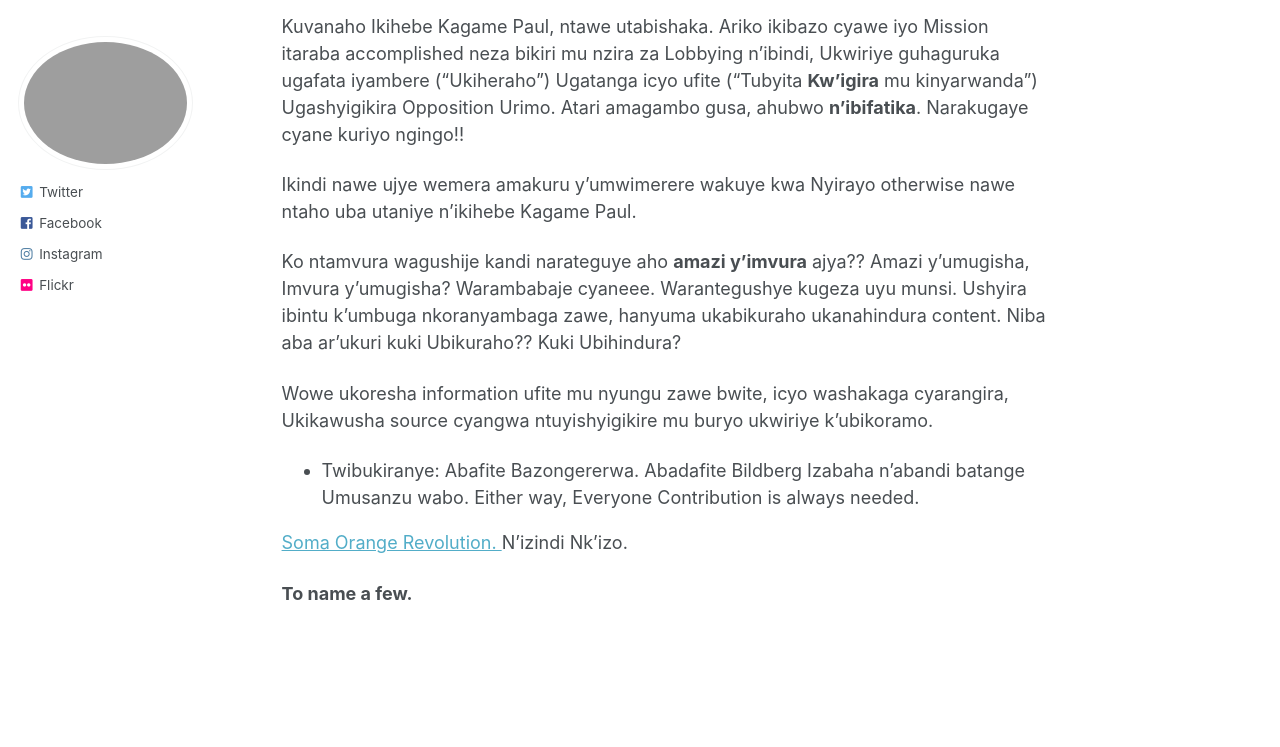
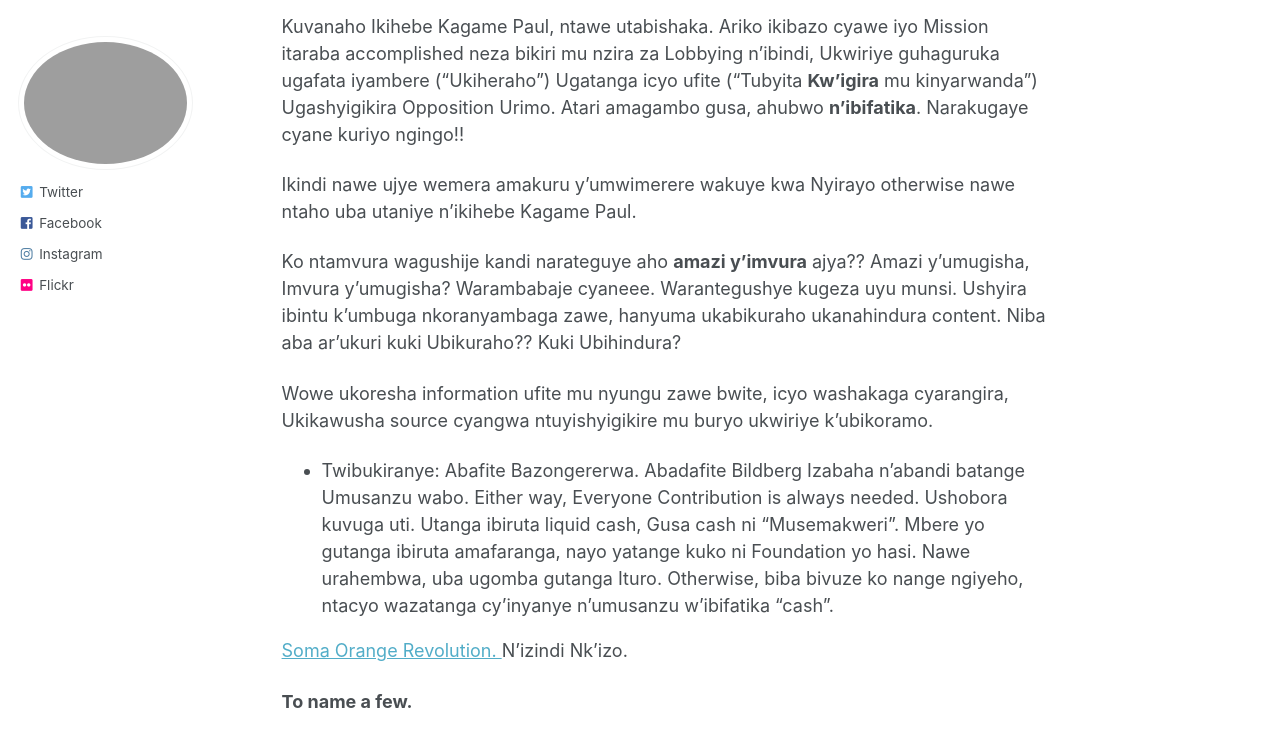
Before and after one commit to phdcsseiden/phdcsseiden.github.io, a Jekyll site: the page built from _pages/Gitwaza.md, in a window 1280 px wide and 900 px high, scrolled down 1092 px. Shown: the top 747 px of the window. Built offline with Jekyll 4.4.1, drawn with Linux system fonts in a browser that asks for light colours.

Commit message:
Update Gitwaza.md

```diff
--- a/_pages/Gitwaza.md
+++ b/_pages/Gitwaza.md
@@ -46,7 +46,7 @@
 Wowe ukoresha information ufite mu nyungu zawe bwite, icyo washakaga cyarangira, Ukikawusha source cyangwa ntuyishyigikire mu buryo ukwiriye k'ubikoramo.
 
 
-- Twibukiranye: Abafite Bazongererwa. Abadafite Bildberg Izabaha n'abandi batange Umusanzu wabo. Either way, Everyone Contribution is always needed.
+- Twibukiranye: Abafite Bazongererwa. Abadafite Bildberg Izabaha n'abandi batange Umusanzu wabo. Either way, Everyone Contribution is always needed. Ushobora kuvuga uti. Utanga ibiruta liquid cash, Gusa cash ni "Musemakweri". Mbere yo gutanga ibiruta amafaranga, nayo yatange kuko ni Foundation yo hasi. Nawe urahembwa, uba ugomba gutanga Ituro. Otherwise, biba bivuze ko nange ngiyeho, ntacyo wazatanga cy'inyanye n'umusanzu w'ibifatika "cash".
 
 
 <a href=" https://en.wikipedia.org/wiki/Orange_Revolution "> Soma Orange Revolution.  </a> N'izindi Nk'izo.
```
